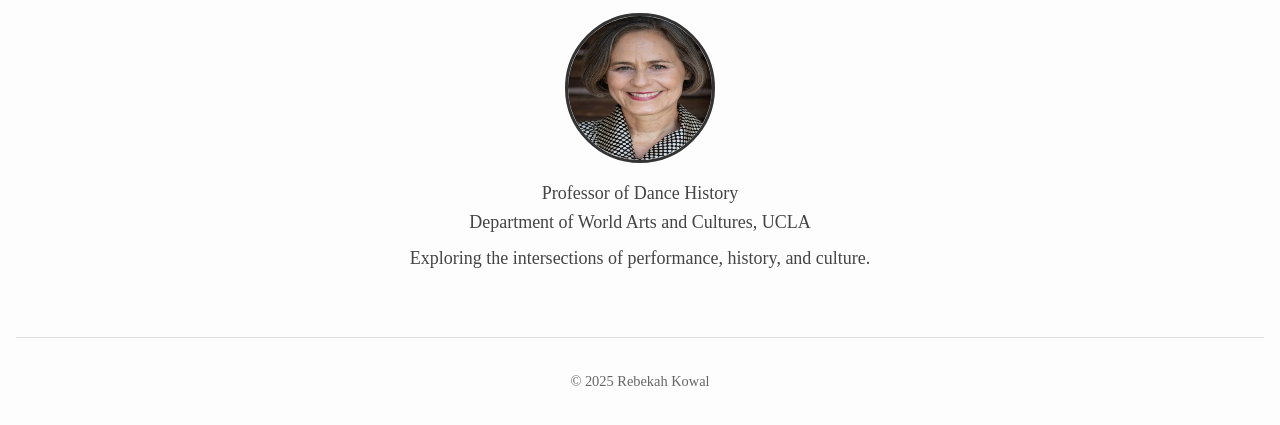
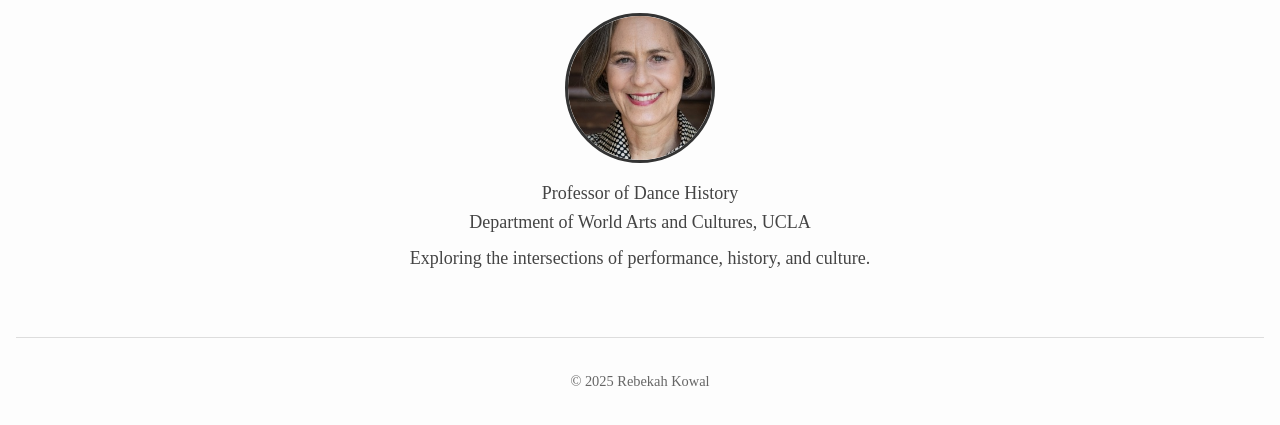
Before and after one commit to isaacbullwinkle/mom-website, a plain HTML site: page index.html in a window 1280 px wide. Shown: the part 209-634 px from the top of the page. Drawn offline with Linux system fonts and the light colour scheme.

Commit message:
Update style.css

```diff
--- a/style.css
+++ b/style.css
@@ -77,10 +77,11 @@ footer {
 }
 
 .profile-photo {
-  width: 150px;
-  height: 150px;
-  border-radius: 50%;
-  border: 3px solid #333;
-  margin: 1rem auto;
-  display: block;
+  width: 150px; /* Set width */
+  height: 150px; /* Set height to the same value for a perfect circle */
+  border-radius: 50%; /* Ensures it's a perfect circle */
+  border: 3px solid #333; /* Optional: border to make the photo stand out */
+  margin: 1rem auto; /* Centers the photo */
+  display: block; /* Makes sure it's a block element */
+  object-fit: cover; /* Ensures the image fills the circle without distortion */
 }
```
